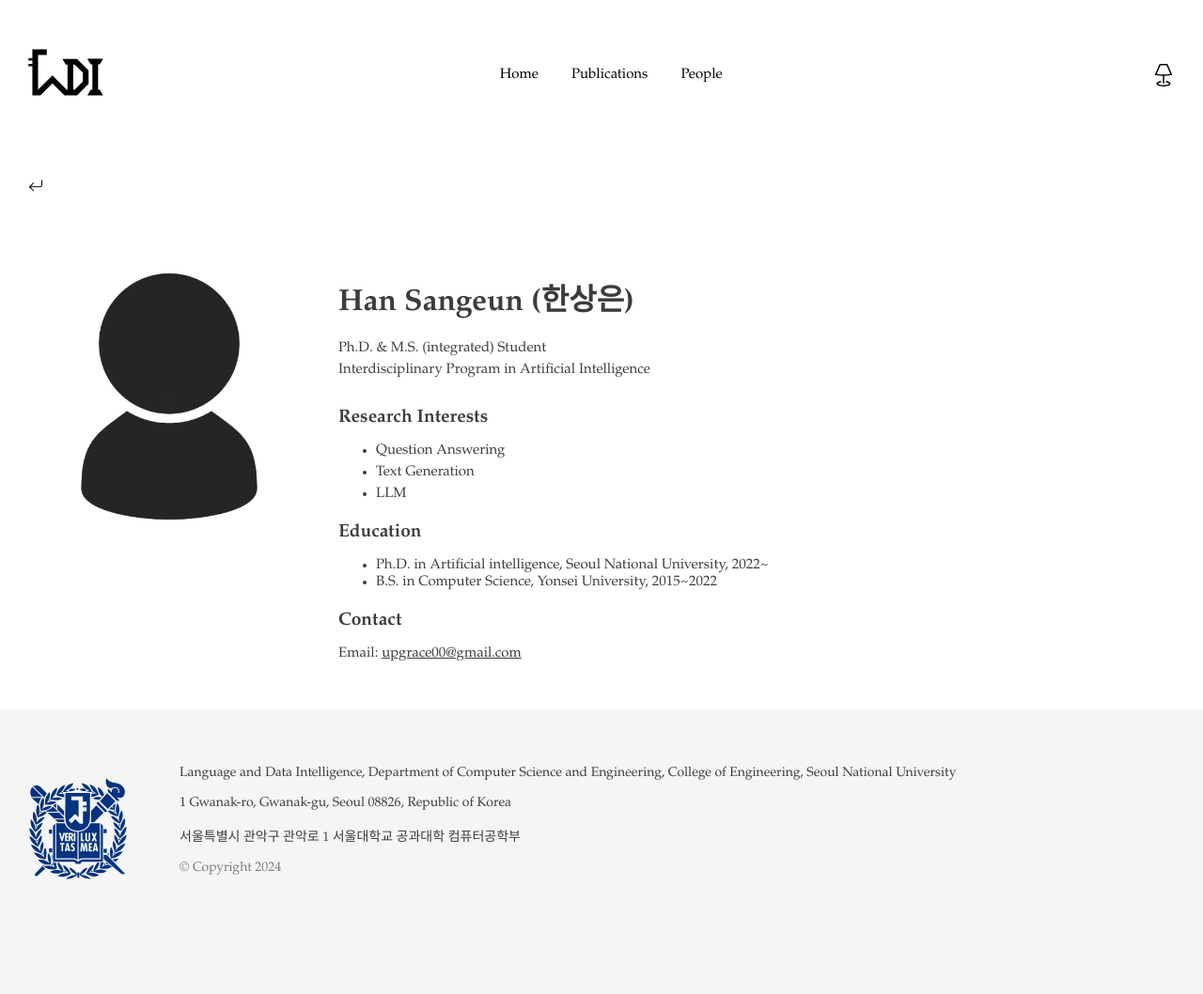
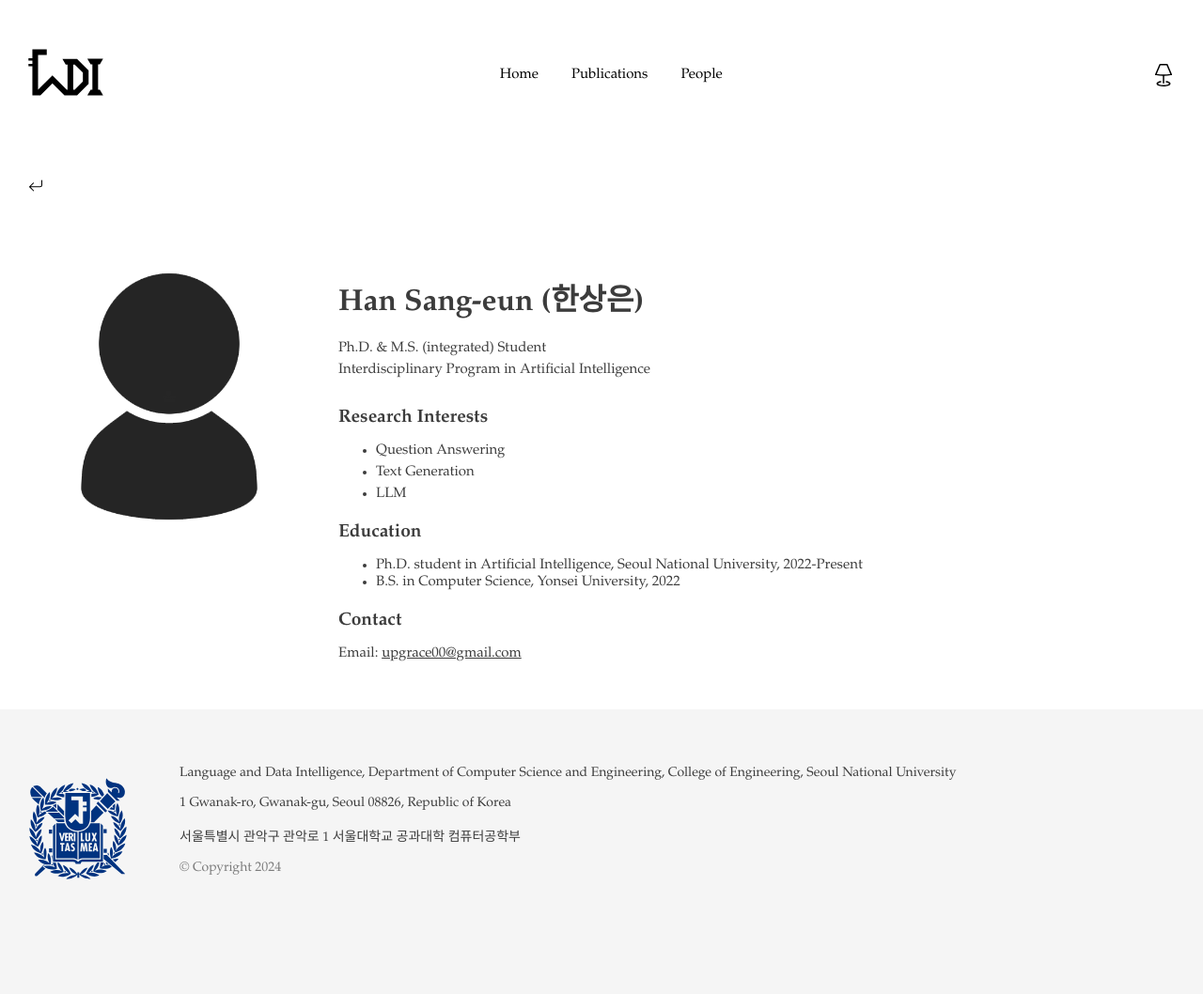
Before and after one commit to ldilab/ldilab.github.io, a Jekyll site: the page built from _people/hanse.md, in a window 1280 px wide. Shown: the whole page at 94% size. Built offline with Jekyll 4.4.1, drawn with Linux system fonts in a browser that asks for light colours.

Commit message:
update sang-eun's profile

```diff
--- a/_people/hanse.md
+++ b/_people/hanse.md
@@ -1,6 +1,6 @@
 ---
 short_name: hanse
-name: Han Sangeun
+name: Han Sang-eun
 korean_name: 한상은
 position: Ph.D. & M.S. (integrated) Student
 department: Interdisciplinary Program in Artificial Intelligence
@@ -9,8 +9,8 @@ interests:
  - "Text Generation"
  - "LLM"
 education:
- - Ph.D. in Artificial intelligence, Seoul National University, 2022~
- - B.S. in Computer Science, Yonsei University, 2015~2022
+ - Ph.D. student in Artificial Intelligence, Seoul National University, 2022-Present
+ - B.S. in Computer Science, Yonsei University, 2022
 mail: upgrace00@gmail.com
 photo: nopicture.png
 ---
```
